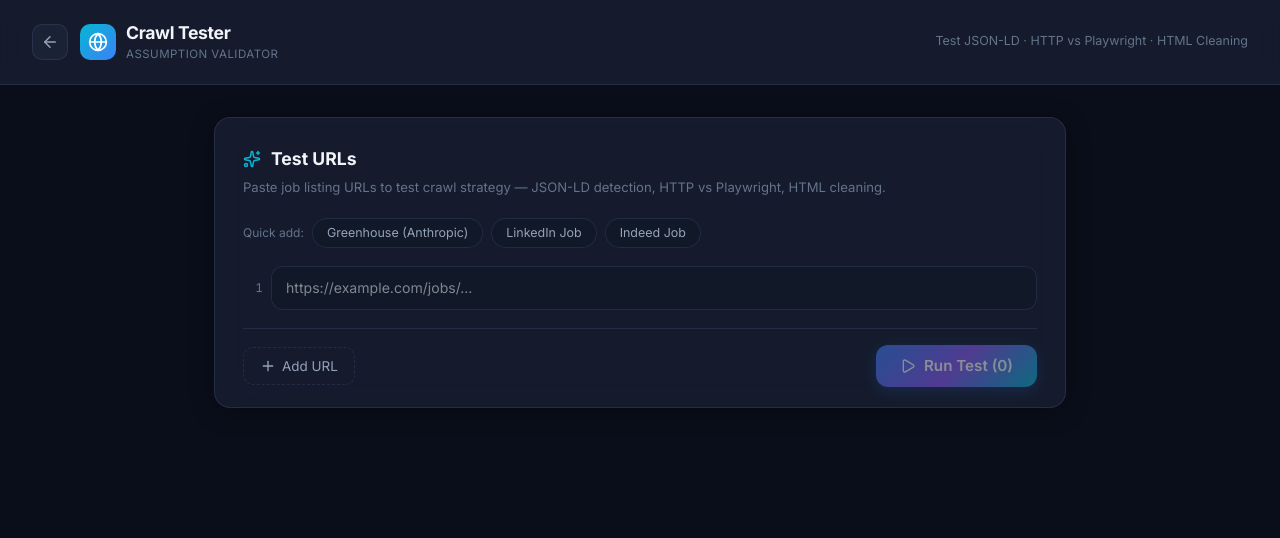
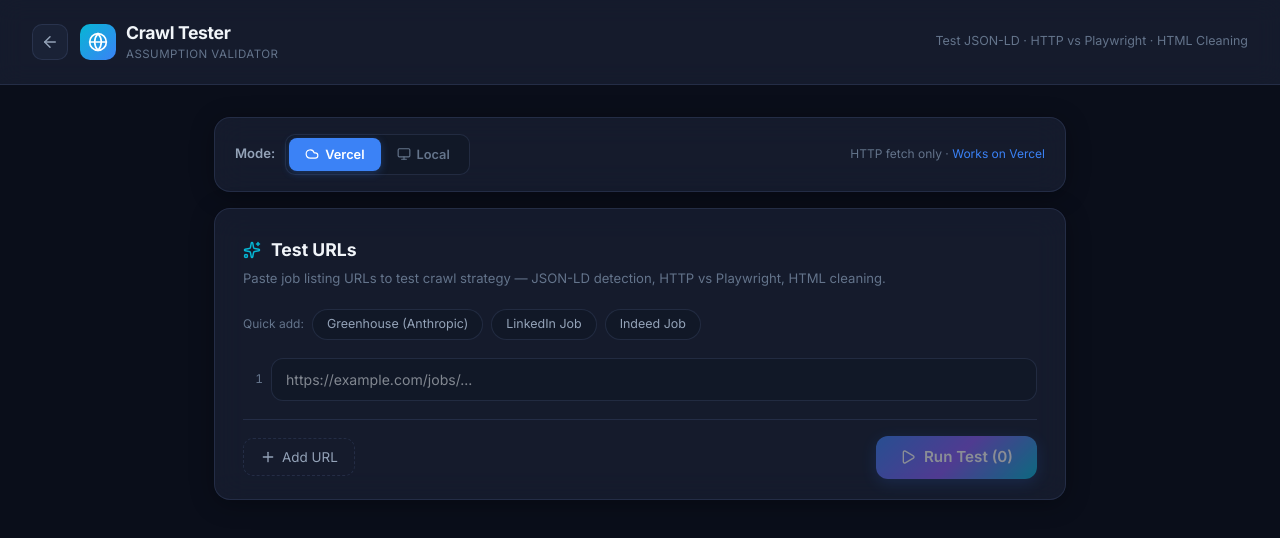
Before and after one commit to VoNamHieu/CV-validation, a Next.js app in the folder frontend/: page /crawl-test in a window 1280 px wide. Shown: the top 538 px of the page. Built offline with nearby package versions, Linux system fonts and the light colour scheme.

Commit message:
feat: add Vercel/Local mode toggle for Playwright support

```diff
--- a/frontend/src/app/crawl-test/page.tsx
+++ b/frontend/src/app/crawl-test/page.tsx
@@ -19,6 +19,8 @@ import {
     ChevronDown,
     ChevronUp,
     BarChart3,
+    Monitor,
+    Cloud,
 } from 'lucide-react';
 import Link from 'next/link';
 
@@ -63,12 +65,15 @@ const PRESET_URLS = [
 
 // ── Component ────────────────────────────────────────────────────────────────
 
+type CrawlMode = 'vercel' | 'local';
+
 export default function CrawlTestPage() {
     const [urls, setUrls] = useState<string[]>(['']);
     const [results, setResults] = useState<CrawlResponse | null>(null);
     const [isLoading, setIsLoading] = useState(false);
     const [error, setError] = useState('');
     const [expandedCards, setExpandedCards] = useState<Set<number>>(new Set());
+    const [mode, setMode] = useState<CrawlMode>('vercel');
 
     const addUrl = () => {
         if (urls.length < 10) setUrls([...urls, '']);
@@ -114,8 +119,12 @@ export default function CrawlTestPage() {
         setResults(null);
         setExpandedCards(new Set());
 
+        const endpoint = mode === 'local'
+            ? 'http://localhost:8000/crawl/test'
+            : '/api/crawl-test';
+
         try {
-            const res = await fetch('/api/crawl-test', {
+            const res = await fetch(endpoint, {
                 method: 'POST',
                 headers: { 'Content-Type': 'application/json' },
                 body: JSON.stringify({ urls: validUrls }),
@@ -213,6 +222,82 @@ export default function CrawlTestPage() {
 
             {/* Main content */}
             <main style={{ maxWidth: 900, margin: '0 auto', padding: '32px 24px 80px' }}>
+                {/* ── Mode Toggle ──────────────────────────────────────── */}
+                <div
+                    className="glass-card animate-fade-in"
+                    style={{
+                        padding: '16px 20px',
+                        marginBottom: 16,
+                        display: 'flex',
+                        alignItems: 'center',
+                        justifyContent: 'space-between',
+                        gap: 16,
+                    }}
+                >
+                    <div style={{ display: 'flex', alignItems: 'center', gap: 10 }}>
+                        <span style={{ fontSize: '0.82rem', fontWeight: 600, color: 'var(--text-secondary)' }}>Mode:</span>
+                        <div
+                            style={{
+                                display: 'flex',
+                                background: 'var(--bg-secondary)',
+                                borderRadius: 10,
+                                padding: 3,
+                                border: '1px solid var(--border-subtle)',
+                            }}
+                        >
+                            <button
+                                onClick={() => setMode('vercel')}
+                                style={{
+                                    display: 'flex',
+                                    alignItems: 'center',
+                                    gap: 6,
+                                    padding: '7px 16px',
+                                    borderRadius: 8,
+                                    border: 'none',
+                                    fontSize: '0.8rem',
+                                    fontWeight: 600,
+                                    cursor: 'pointer',
+                                    transition: 'all 0.2s ease',
+                                    background: mode === 'vercel' ? 'var(--accent-blue)' : 'transparent',
+                                    color: mode === 'vercel' ? 'white' : 'var(--text-muted)',
+                                    boxShadow: mode === 'vercel' ? '0 2px 8px var(--accent-blue-glow)' : 'none',
+                                }}
+                                id="mode-vercel"
+                            >
+                                <Cloud size={14} /> Vercel
+                            </button>
+                            <button
+                                onClick={() => setMode('local')}
+                                style={{
+                                    display: 'flex',
+                                    alignItems: 'center',
+                                    gap: 6,
+                                    padding: '7px 16px',
+                                    borderRadius: 8,
+                                    border: 'none',
+                                    fontSize: '0.8rem',
+                                    fontWeight: 600,
+                                    cursor: 'pointer',
+                                    transition: 'all 0.2s ease',
+                                    background: mode === 'local' ? 'var(--accent-purple)' : 'transparent',
+                                    color: mode === 'local' ? 'white' : 'var(--text-muted)',
+                                    boxShadow: mode === 'local' ? '0 2px 8px rgba(139, 92, 246, 0.3)' : 'none',
+                                }}
+                                id="mode-local"
+                            >
+                                <Monitor size={14} /> Local
+                            </button>
+                        </div>
+                    </div>
+                    <div style={{ fontSize: '0.75rem', color: 'var(--text-muted)', textAlign: 'right' }}>
+                        {mode === 'vercel' ? (
+                            <span>HTTP fetch only · <span style={{ color: 'var(--accent-blue)' }}>Works on Vercel</span></span>
+                        ) : (
+                            <span>HTTP + Playwright · <span style={{ color: 'var(--accent-purple)' }}>Requires local backend at :8000</span></span>
+                        )}
+                    </div>
+                </div>
+
                 {/* ── URL Input Section ────────────────────────────────── */}
                 <section className="glass-card animate-fade-in" style={{ padding: '28px 28px 20px' }}>
                     <div style={{ display: 'flex', alignItems: 'center', gap: 10, marginBottom: 6 }}>
```
